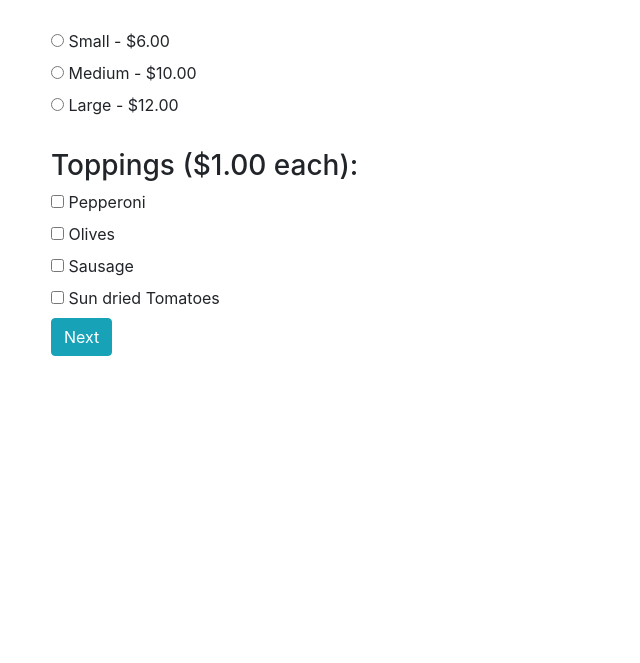
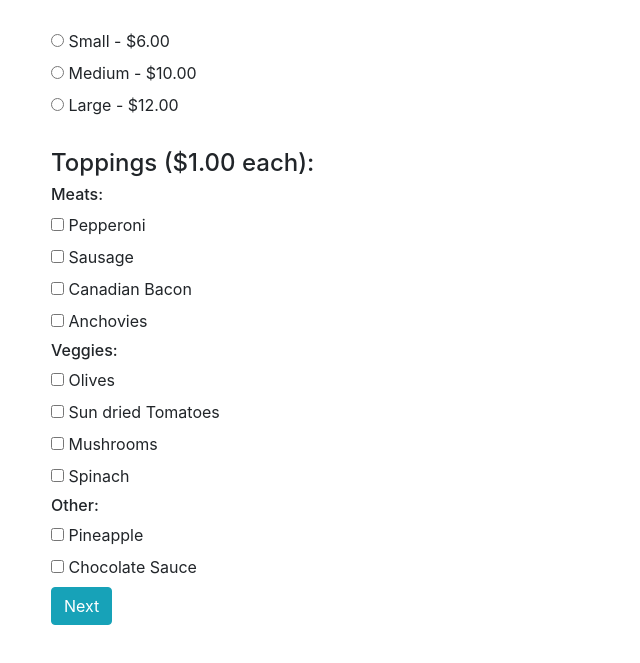
Before and after one commit to drewtucker/pizza-shop, a plain HTML site: page index.html in a window 1280 px wide. Shown: the part 93-756 px from the top of the page, without its empty margins (34-674 px from the left). Drawn offline with Linux system fonts and the light colour scheme.

Commit message:
Add more topping options.

```diff
--- a/index.html
+++ b/index.html
@@ -35,19 +35,14 @@
           </div>
           <br>
         </form>
-        <h3>Toppings ($1.00 each):</h3>
+        <h4>Toppings ($1.00 each):</h4>
 
       <form class="checkbox">
         <div class="checkbox">
+          <h6>Meats:</h6>
           <label>
             <input type="checkbox" name="topping" value="Pepperoni">
             Pepperoni
-          </label>
-        </div>
-        <div class="checkbox">
-          <label>
-            <input type="checkbox" name="topping" value="Olives">
-            Olives
           </label>
         </div>
         <div class="checkbox">
@@ -58,8 +53,52 @@
         </div>
         <div class="checkbox">
           <label>
+            <input type="checkbox" name="topping" value="Canadian Bacon">
+            Canadian Bacon
+          </label>
+        </div>
+        <div class="checkbox">
+          <label>
+            <input type="checkbox" name="topping" value="Anchovies">
+            Anchovies
+          </label>
+        </div>
+        <h6>Veggies:</h6>
+        <div class="checkbox">
+          <label>
+            <input type="checkbox" name="topping" value="Olives">
+            Olives
+          </label>
+        </div>
+        <div class="checkbox">
+          <label>
             <input type="checkbox" name="topping" value="Sun dried Tomatoes">
             Sun dried Tomatoes
+          </label>
+        </div>
+        <div class="checkbox">
+          <label>
+            <input type="checkbox" name="topping" value="Mushrooms">
+            Mushrooms
+          </label>
+        </div>
+        <div class="checkbox">
+          <label>
+            <input type="checkbox" name="topping" value="Spinach">
+            Spinach
+          </label>
+        </div>
+        <h6>Other:</h6>
+        <div class="checkbox">
+          <label>
+            <input type="checkbox" name="topping" value="Pineapple">
+            Pineapple
+          </label>
+        </div>
+        <div class="checkbox">
+          <label>
+            <input type="checkbox" name="topping" value="Chocolate Sauce">
+            Chocolate Sauce
           </label>
         </div>
           <button type="submit" class="btn btn-info">Next</button>
```
